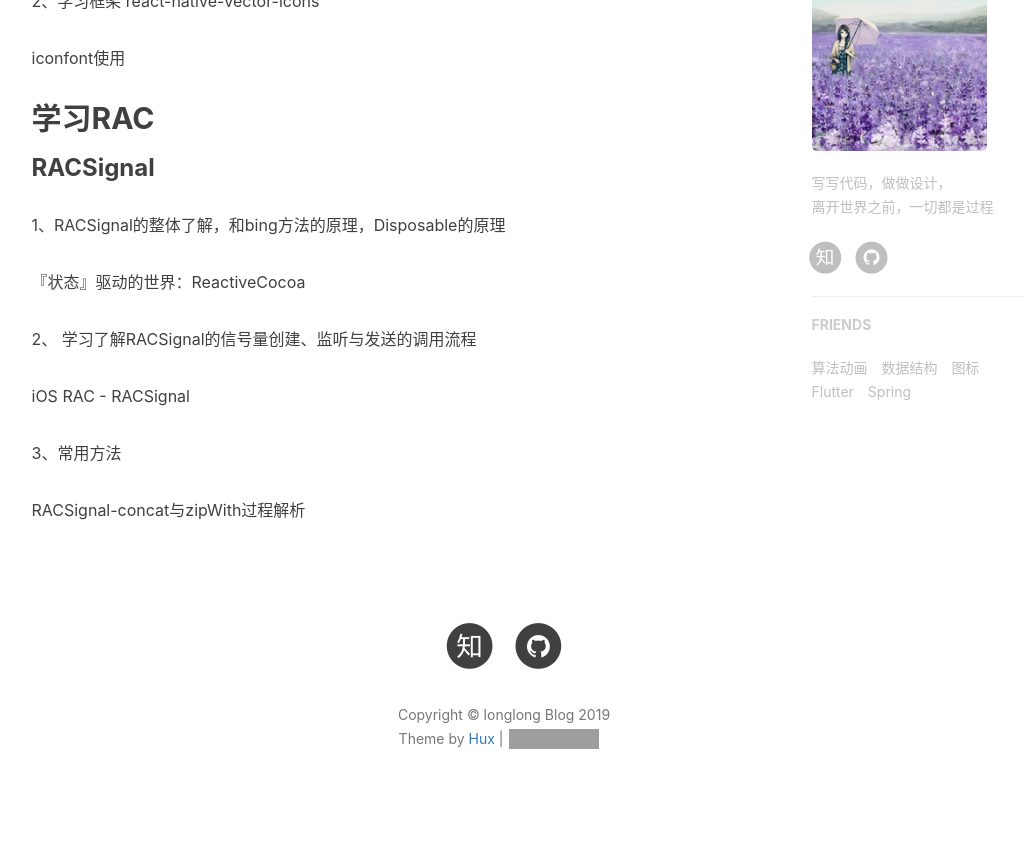
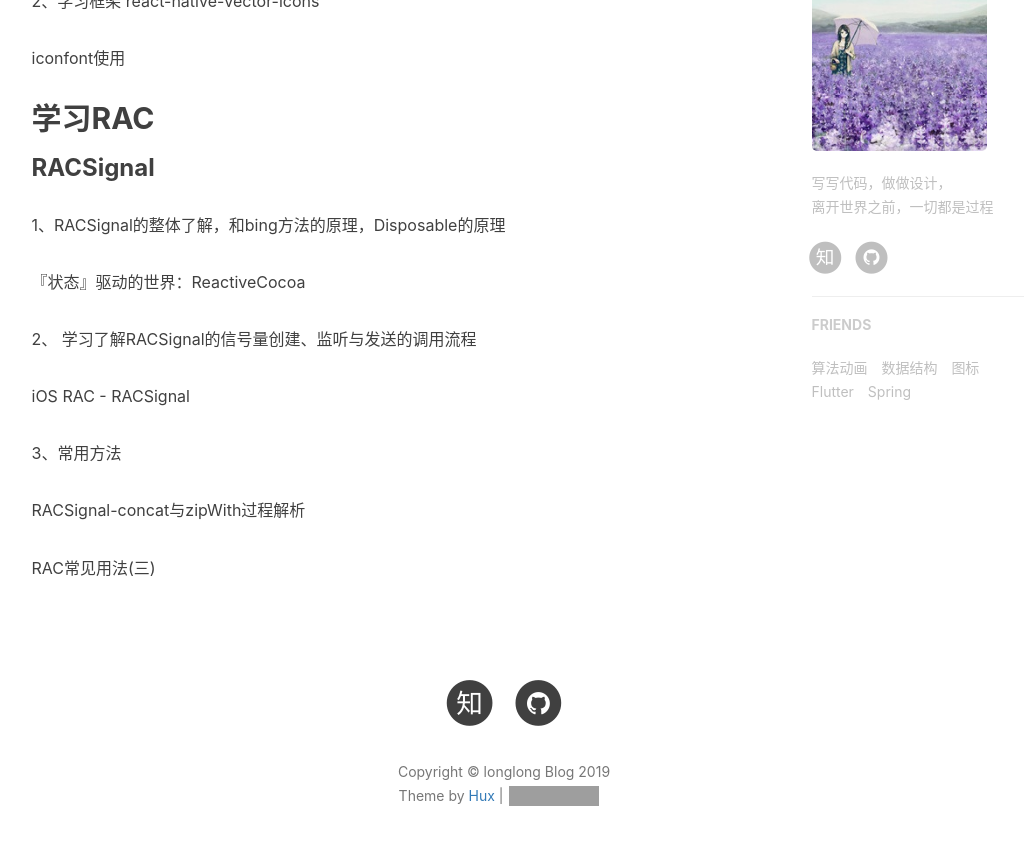
Before and after one commit to awanglilong/awanglilong.github.io, a Jekyll site: the page built from Learn record.md, in a window 1280 px wide and 900 px high, scrolled down 630 px. Shown: the top 845 px of the window, without its empty margins (136-1160 px from the left). Built offline with Jekyll 4.4.1, drawn with Linux system fonts in a browser that asks for light colours; nearby versions of some CDN libraries; our own code applies the rules of GitHub Pages for plain Markdown files; comment, search, counter and statistics services are not loaded; grey boxes are pictures that could not be loaded.

Commit message:
Update Learn record.md

```diff
--- a/Learn record.md
+++ b/Learn record.md
@@ -22,3 +22,5 @@
 3、常用方法
 
 [RACSignal-concat与zipWith过程解析](https://chipengliu.github.io/2019/01/13/RACSignal-concat-zipWith/)
+
+[RAC常见用法(三)](https://www.jianshu.com/p/715b7235da1d)
```
